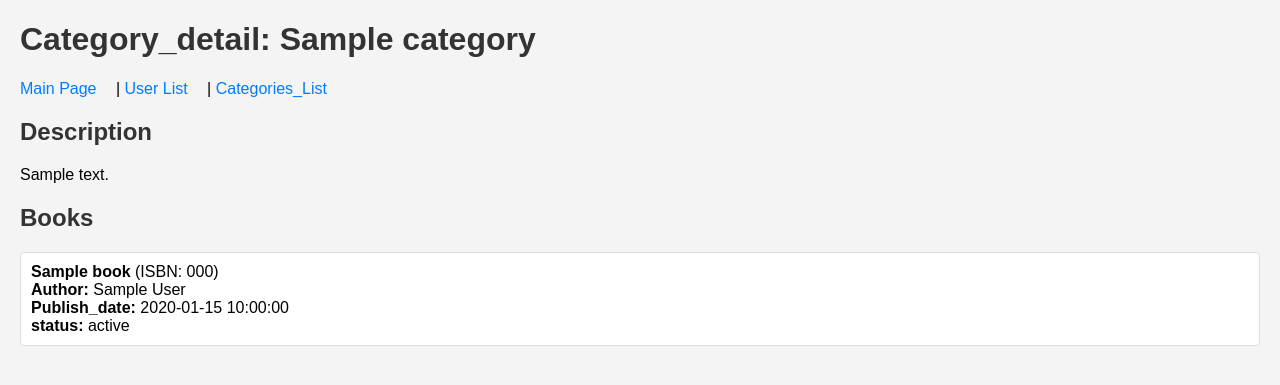
After one commit to GMNBNBNB/4111-front-end, a Flask app: template templates/category_detail.html in a window 1280 px wide. The commit adds this page. Shown: the top 385 px of the page. Run offline with Flask 3, Linux system fonts and the light colour scheme; the template is opened without the code that fills it: most values are stand-ins (such as "Sample title", 1, 10 or a date in 2020); parts of the project's set-up code (start-up, migrations or seed data) failed here and were passed over.

Commit message:
add user detail and categories

```diff
--- a/server.py
+++ b/server.py
@@ -31,7 +31,7 @@ def teardown_request(exception):
 def index():
     return render_template("index.html")
 
-@app.route('/usersList')
+@app.route('/userList')
 def users():
     cursor = g.conn.execute(text("SELECT * FROM users"))
     users = []
@@ -39,23 +39,6 @@ def users():
         users.append(row)
     cursor.close()
     return render_template("userList.html", users=users)
-
-@app.route('/add_user', methods=['GET', 'POST'])
-def add_user():
-    if request.method == 'POST':
-        username = request.form['username']
-        nickname = request.form['nickname']
-        join_date = request.form['join_date']
-        try:
-            g.conn.execute(
-                text("INSERT INTO Users (username, nickname, join_date) VALUES (:username, :nickname, :join_date)"),
-                {"username": username, "nickname": nickname, "join_date": join_date}
-            )
-            g.conn.commit()
-            return redirect('/index')
-        except Exception as e:
-            return f"add user failure: {e}"
-    return render_template("add_user.html")
 
 @app.route('/delete_user/<username>')
 def delete_user(username):
@@ -80,6 +63,127 @@ def test_db():
     except Exception as e:
         return f"check failure: {e}", 500
 
+@app.route('/user/<username>')
+def user_detail(username):
+    if not g.conn:
+        return "can't connecct to db", 500
+    try:
+        cursor = g.conn.execute(text("SELECT * FROM users WHERE username = :username"), {"username": username})
+        user = cursor.fetchone()
+        cursor.close()
+        if not user:
+            return "User Not Found", 404
+
+        # if user
+        cursor = g.conn.execute(text("SELECT * FROM Author WHERE username = :username"), {"username": username}).mappings()
+        author = cursor.fetchone()
+        cursor.close()
+        if author:
+            author = dict(author)
+            cursor = g.conn.execute(text("""
+                SELECT isbn, title, publish_date, status
+                FROM Book
+                WHERE author = :username
+                ORDER BY publish_date DESC
+            """), {"username": username}).mappings()
+            authored_books = [dict(row) for row in cursor]
+            cursor.close()
+        else:
+            authored_books = None
+
+        #book
+        cursor = g.conn.execute(text("""
+            SELECT Book.isbn, Book.title
+            FROM Reads
+            JOIN Book ON Reads.isbn = Book.isbn
+            WHERE Reads.username = :username
+        """), {"username": username}).mappings()
+        books = []
+        book_isbns = []
+        for row in cursor:
+            books.append({'isbn': row['isbn'], 'title': row['title'], 'chapters': []})
+            book_isbns.append(row['isbn'])
+        cursor.close()
+
+        # chapter
+        if book_isbns:
+            cursor = g.conn.execute(text("""
+                SELECT isbn, chapter_id, title, publish_date
+                FROM Chapter
+                WHERE isbn = ANY(:isbns)
+                ORDER BY isbn, chapter_id
+            """), {"isbns": book_isbns}).mappings()
+            for row in cursor:
+                for book in books:
+                    if book['isbn'] == row['isbn']:
+                        book['chapters'].append({
+                            'chapter_id': row['chapter_id'],
+                            'title': row['title'],
+                            'publish_date': row['publish_date']
+                        })
+                        break
+            cursor.close()
+
+        # review
+        cursor = g.conn.execute(text("""
+            SELECT Book.title, Reviews.isbn, Reviews.content, Reviews.comment_date, Reviews.rating
+            FROM Reviews
+            JOIN Book ON Reviews.isbn = Book.isbn
+            WHERE Reviews.username = :username
+        """), {"username": username}).mappings()
+        reviews = cursor.fetchall()
+        cursor.close()
+
+        return render_template("user_detail.html", user=user, books=books, reviews=reviews,authored_books=authored_books)
+    except Exception as e:
+        return f"Error: get user detail: {e}", 500
+
+@app.route('/categories')
+def categories():
+    if not g.conn:
+        return "can't connect db", 500
+    try:
+        cursor = g.conn.execute(text("SELECT * FROM Category ORDER BY name ASC")).mappings()
+        categories = [dict(row) for row in cursor]
+        cursor.close()
+        return render_template("categories.html", categories=categories)
+    except Exception as e:
+        return f"Error sreach at db: {e}", 500
+
+@app.route('/category/<string:name>')
+def category_detail(name):
+    if not g.conn:
+        return "Can't connect to the database.", 500
+    try:
+        cursor = g.conn.execute(
+            text("SELECT * FROM Category WHERE name = :name"),
+            {"name": name}
+        ).mappings()
+        category = cursor.fetchone()
+        cursor.close()
+
+        if not category:
+            return "Category does not exist.", 404
+        category = dict(category)
+
+        cursor = g.conn.execute(
+            text("""
+                SELECT Book.isbn, Book.title, Book.author, Book.publish_date, Book.status
+                FROM Book
+                JOIN BelongsIn ON Book.isbn = BelongsIn.isbn
+                WHERE BelongsIn.name = :name
+                ORDER BY Book.title ASC
+            """),
+            {"name": name}
+        ).mappings()
+        books = [dict(row) for row in cursor]
+        cursor.close()
+
+        return render_template("category_detail.html", category=category, books=books)
+    except Exception as e:
+        return f"Error searching the db: {e}", 500
+
+
 
 if __name__ == "__main__":
     import click
--- a/static/styles.css
+++ b/static/styles.css
@@ -4,7 +4,7 @@ body {
     background-color: #f4f4f4;
 }
 
-h1 {
+h1, h2 {
     color: #333;
 }
 
@@ -70,3 +70,16 @@ input[type="submit"] {
 input[type="submit"]:hover {
     background-color: #0056b3;
 }
+
+ul {
+    list-style-type: none;
+    padding: 0;
+}
+
+ul li {
+    background-color: #fff;
+    margin-bottom: 10px;
+    padding: 10px;
+    border: 1px solid #ddd;
+    border-radius: 4px;
+}
--- /dev/null
+++ b/templates/category_detail.html
@@ -0,0 +1,35 @@
+<!DOCTYPE html>
+<html>
+<head>
+    <meta charset="UTF-8">
+    <title>Category_detail - {{ category.name }}</title>
+    <link rel="stylesheet" type="text/css" href="{{ url_for('static', filename='styles.css') }}">
+</head>
+<body>
+    <h1>Category_detail: {{ category.name }}</h1>
+    <nav>
+        <a href="/">Main Page</a> |
+        <a href="/users">User List</a> |
+        <a href="/categories">Categories_List</a>
+    </nav>
+
+    <h2>Description</h2>
+    <p>{{ category.description }}</p>
+
+    <h2>Books</h2>
+    {% if books %}
+        <ul>
+            {% for book in books %}
+                <li>
+                    <strong>{{ book.title }}</strong> (ISBN: {{ book.isbn }})<br>
+                    <strong>Author:</strong> {{ book.author }}<br>
+                    <strong>Publish_date:</strong> {{ book.publish_date }}<br>
+                    <strong>status:</strong> {{ book.status }}
+                </li>
+            {% endfor %}
+        </ul>
+    {% else %}
+        <p>No book under this category</p>
+    {% endif %}
+</body>
+</html>
--- a/templates/index.html
+++ b/templates/index.html
@@ -9,7 +9,7 @@
     <nav>
         <a href="/">Main Page</a> |
         <a href="/userList">User List</a> |
-        <a href="/add_user">Add User</a>
+        <a href = "/categories">Category</a>
     </nav>
 </body>
 </html>
--- a/templates/userList.html
+++ b/templates/userList.html
@@ -22,11 +22,10 @@
         <tbody>
             {% for user in users %}
             <tr>
-                <td>{{ user.username }}</td>
+                <td><a href="/user/{{ user.username }}">{{ user.username }}</a></td>
                 <td>{{ user.nickname }}</td>
                 <td>{{ user.join_date }}</td>
                 <td>
-                    <a href="/edit_user/{{ user.username }}">action</a> |
                     <a href="/delete_user/{{ user.username }}" onclick="return confirm('Are you sure to delete this user?');">delete</a>
                 </td>
             </tr>
```
Also changed, not shown: templates/add_user.html (deleted, +0 -26 lines), templates/categories.html (added, +31 -0 lines), templates/user_detail.html (added, +73 -0 lines).
